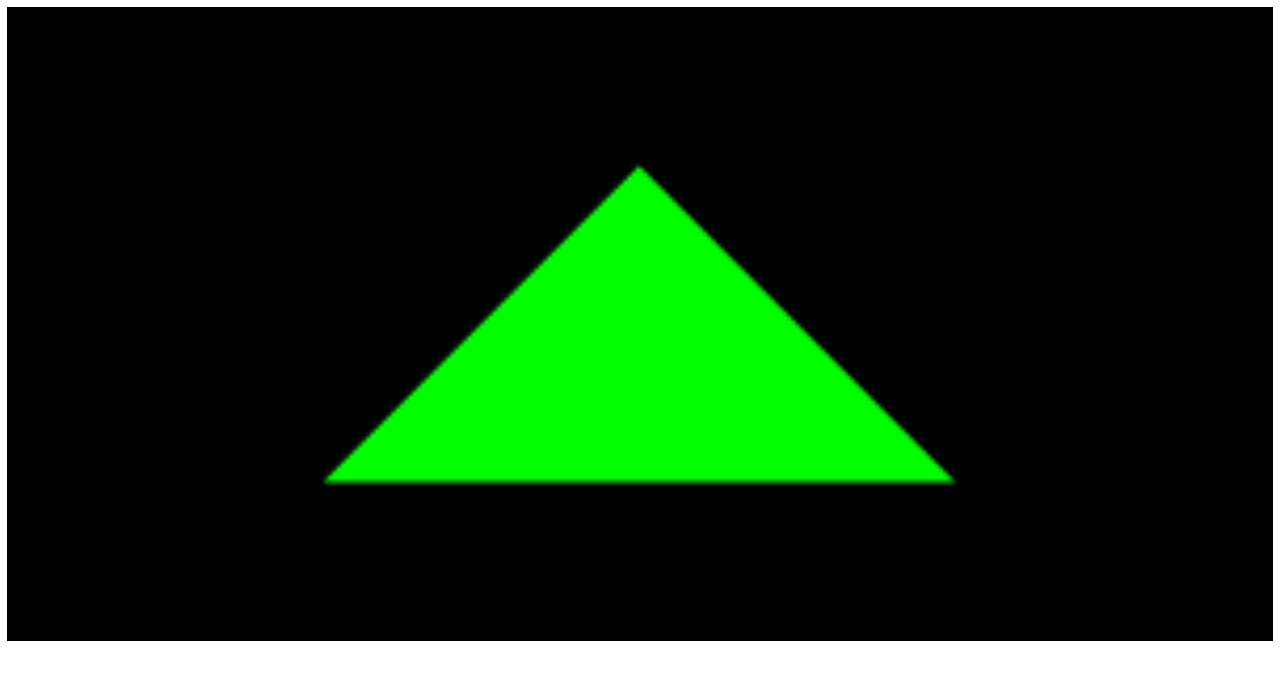
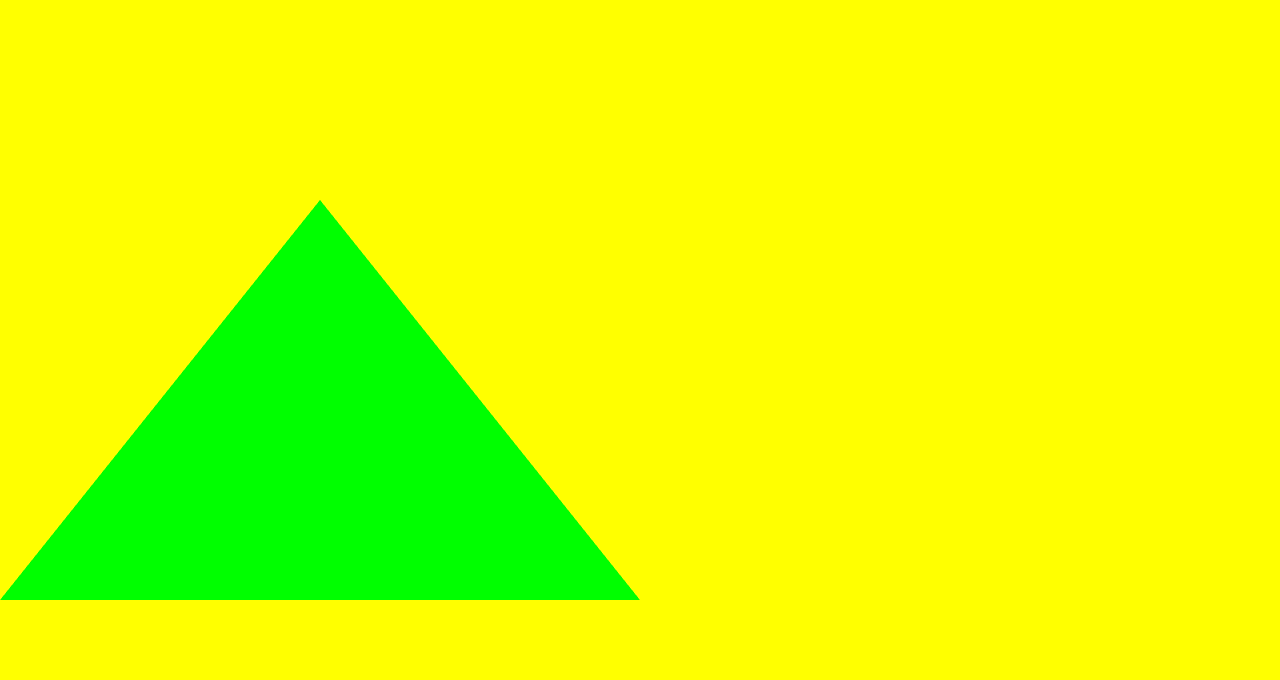
Before and after one commit to stefnotch/Age_of_JS, a plain HTML site: page Main.html in a window 1280 px wide. Drawn offline with Linux system fonts and the light colour scheme.

Commit message:
More shaders stuff

```diff
--- a/Main.html
+++ b/Main.html
@@ -3,6 +3,7 @@
 
 <head>
   <title>Age of JS</title>
+  <meta charset="utf-8">
   <script type="text/javascript" src="script.js"></script>
   <link rel="stylesheet" type="text/css" href="style.css">
 </head>
--- a/script.js
+++ b/script.js
@@ -1,27 +1,39 @@
 /*
 git commit -am "your message goes here"
 git push
-
 */
-
+/*TODO
+Color tutorial
+Translation tutorial
+Redraw tutorial
+*/
 var gl; //WebGL lives in here!
 
 //Called by the body
 function start() {
   //init the WebGL
   var glcanvas = document.getElementById("glcanvas");
+  glcanvas.width = window.innerWidth;
+  glcanvas.height = window.innerHeight;
+  window.addEventListener('resize', () => {
+    glcanvas.width = window.innerWidth;
+    glcanvas.height = window.innerHeight;
+    redraw();
+  }, false);
+
   gl = initWebGL(glcanvas);
 
   if (gl) {
 
     var buffer = createVBO([
-      0.0, 0.5,
-      0.5, -0.5, -0.5, -0.5,
+      0.0, 0.5, 0,
+      0.5, -0.5, 0, -0.5, -0.5, 0
     ]);
     var vertexShader = createShader(`
-    attribute vec2 coordinates;
+    attribute vec4 coordinates;
+    uniform vec4 offset;
     void main(void){
-      gl_Position = vec4(coordinates, 0.0, 1.0);
+      gl_Position = coordinates + offset;
     }`, gl.VERTEX_SHADER);
 
     var fragmentShader = createShader(`
@@ -42,25 +54,25 @@ function start() {
     // hardware, so we can start drawing
 
     // Clear the drawing surface
-    gl.clearColor(0.0, 0.0, 0.0, 1.0);
+    gl.clearColor(1.0, 1.0, 0.0, 1.0);
     gl.clear(gl.COLOR_BUFFER_BIT | gl.DEPTH_BUFFER_BIT);
 
     // Tell WebGL which shader program to use
     gl.useProgram(shaderProgram);
+    //Feed the shader
+    feedShader(shaderProgram, buffer, "coordinates");
+    //Change a uniform variable
+    var offsetLoc = gl.getUniformLocation(shaderProgram, "offset");
+    gl.uniform4fv(offsetLoc, [-0.5, 0, 0, 0]); // offset it to the right half the screen
+    redraw();
 
+  }
+}
 
-    // Tell WebGL that the data from the array of triangle
-    // coordinates that we've already copied to the graphics
-    // hardware should be fed to the vertex shader as the
-    // parameter "coordinates"
-    var coordinatesVar = gl.getAttribLocation(shaderProgram, "coordinates");
-    gl.enableVertexAttribArray(coordinatesVar);
-    gl.bindBuffer(gl.ARRAY_BUFFER, buffer);
-    gl.vertexAttribPointer(coordinatesVar, 2, gl.FLOAT, false, 0, 0);
+function redraw() {
+  //Triangle
+  gl.drawArrays(gl.TRIANGLES, 0, 3);
 
-    //Triangle
-    gl.drawArrays(gl.TRIANGLES, 0, 3);
-  }
 }
 
 function createVBO(vertices) {
@@ -80,6 +92,26 @@ function createShader(shaderCode, shaderType) {
     throw new Error(gl.getShaderInfoLog(shader));
 
   return shader;
+}
+
+//Feed the beast!
+function feedShader(shaderProgram, dataBuffer, name) {
+  // Tell WebGL that the data from the array of triangle
+  // coordinates that we've already copied to the graphics
+  // hardware should be fed to the vertex shader as the
+  // parameter "coordinates"
+  var positionLocation = gl.getAttribLocation(shaderProgram, name);
+  gl.enableVertexAttribArray(positionLocation);
+  gl.bindBuffer(gl.ARRAY_BUFFER, dataBuffer);
+  let numComponents = 3; // (x, y, z)
+  let type = gl.FLOAT;
+  let normalize = false; // leave the values as they are
+  let offset = 0; // start at the beginning of the buffer
+  let stride = 0; // how many bytes to move to the next vertex
+  // 0 = use the correct stride for type and numComponents
+  gl.vertexAttribPointer(positionLocation, numComponents, type, normalize, stride, offset);
+
+  return positionLocation; //Location of the stuff that is being fed to the shader
 }
 
 function initWebGL(canvas) {
--- a/style.css
+++ b/style.css
@@ -1,5 +1,10 @@
+body {
+  margin: 0px;
+}
+
 #glcanvas {
-  width:100%;
-  height:100%;
   outline: 1px solid black;
+  margin: 0px;
+  padding: 0px;
+  display: block;
 }
```
